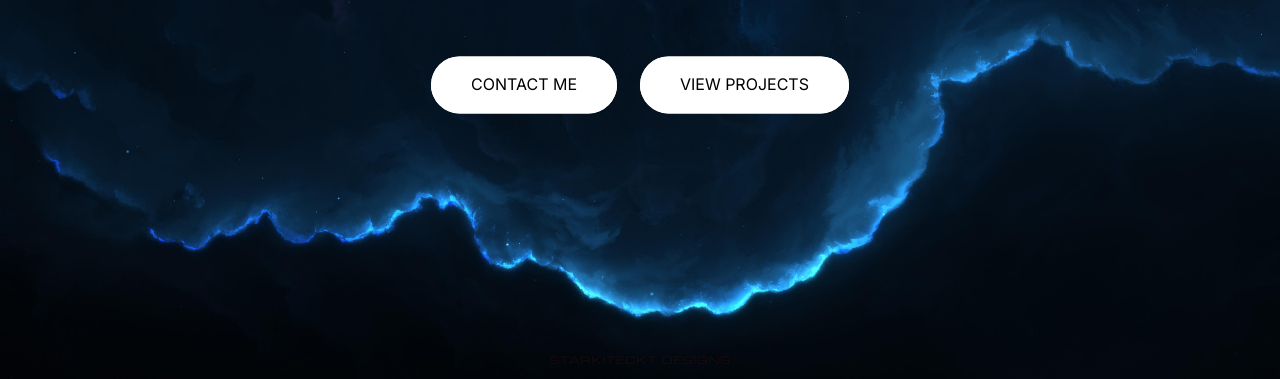
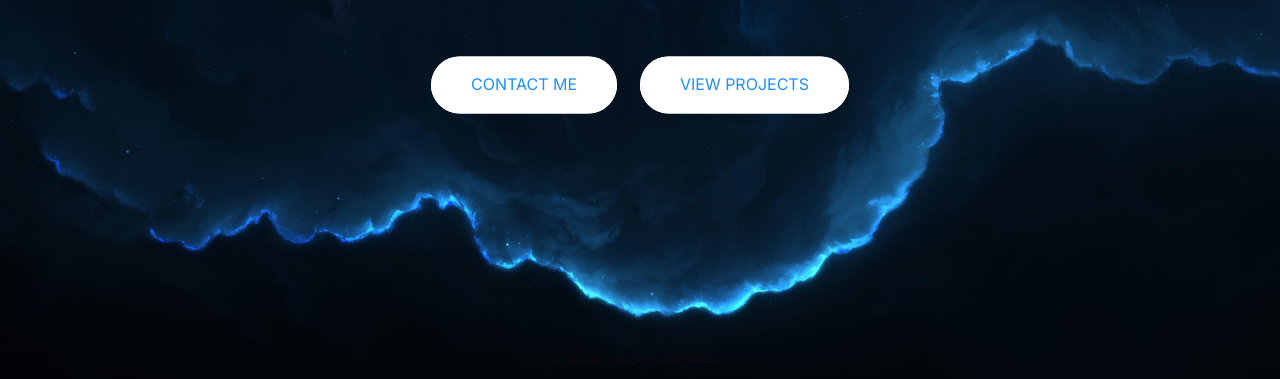
Before and after one commit to ShaneDFields/Portfolio, a website: page index.html in a window 1280 px wide. Shown: the part 418-797 px from the top of the page. Drawn offline with Linux system fonts and the light colour scheme.

```diff
--- a/sass/components/_button.scss
+++ b/sass/components/_button.scss
@@ -35,7 +35,7 @@
 
   &--white {
     background-color: $color-white;
-    color: black;
+    color: $color-primary;
 
     &::after {
       background-color: $color-white;
```
Also changed, not shown: css/style.css, favicon/android-chrome-192x192.png, favicon/android-chrome-512x512.png, favicon/apple-touch-icon.png, favicon/favicon-16x16.png, favicon/favicon-32x32.png, favicon/favicon.ico, favicon/site.webmanifest, 1 other file.
